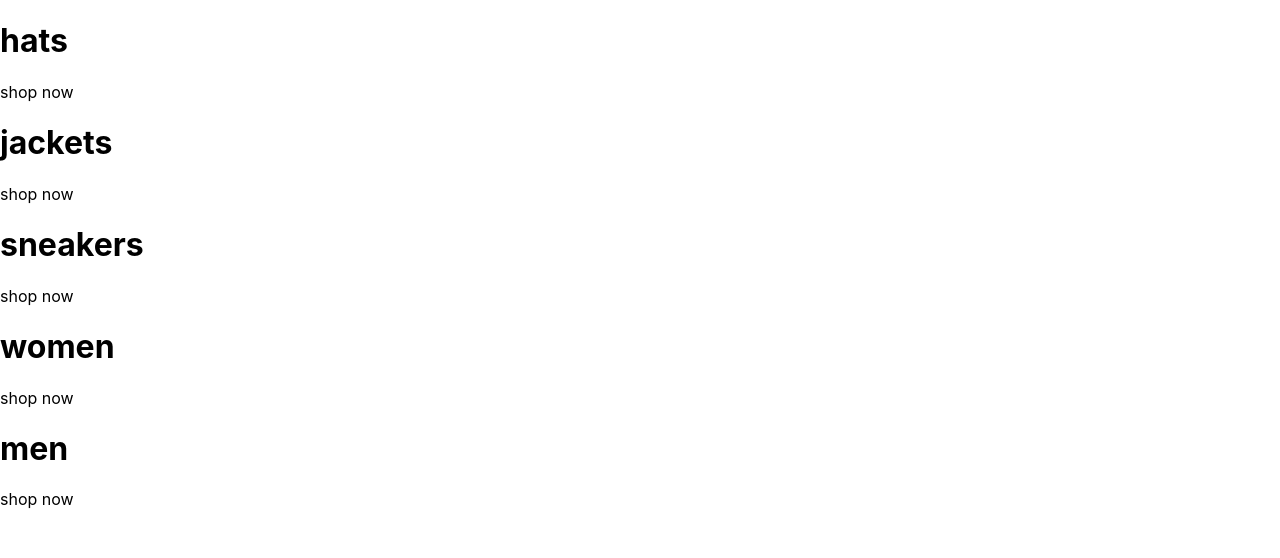
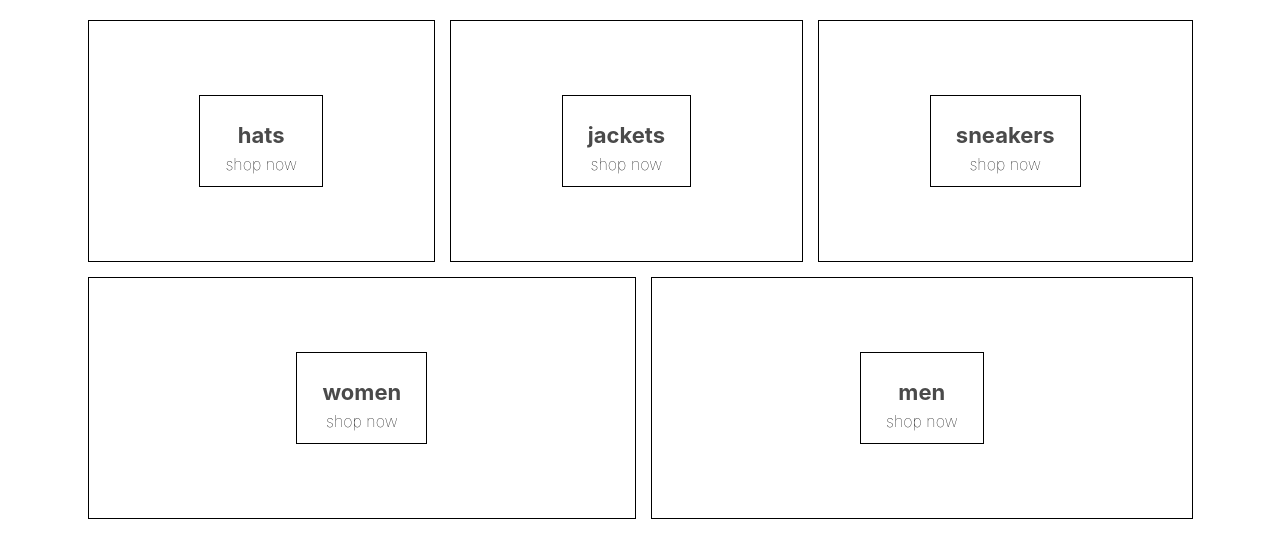
Before and after one commit to weo3dev/crwn-app, a React (Create React App) app: page / in a window 1280 px wide. Shown: the top 558 px of the page. Built offline with nearby package versions, Linux system fonts and the light colour scheme.

Commit message:
MenuItem component.

```diff
--- a/src/App.js
+++ b/src/App.js
@@ -1,7 +1,7 @@
 import React from 'react';
 import './App.css';
 
-import HomePage from './homepage.component';
+import HomePage from './pages/homepage/homepage.component';
 
 function App() {
   return (
--- a/src/homepage.component.jsx
+++ b/src/pages/homepage/homepage.component.jsx
@@ -1,4 +1,6 @@
 import React from "react";
+
+import './homepage.styles.scss';
 
 const HomePage = () => {
 
--- /dev/null
+++ b/src/pages/homepage/homepage.styles.scss
@@ -0,0 +1,54 @@
+.homepage {
+    display: flex;
+    flex-direction: column;
+    align-items: center;
+    padding: 20px 80px;
+  }
+
+  .directory-menu {
+    width: 100%;
+    display: flex;
+    flex-wrap: wrap;
+    justify-content: space-between;
+  }
+
+  .menu-item {
+    min-width: 30%;
+    height: 240px;
+    flex: 1 1 auto;
+    display: flex;
+    align-items: center;
+    justify-content: center;
+    border: 1px solid black;
+    margin: 0 7.5px 15px;
+
+    &:first-child {
+      margin-right: 7.5px;
+    }
+
+    &:last-child {
+      margin-left: 7.5px;
+    }
+
+    .content {
+      height: 90px;
+      padding: 0 25px;
+      display: flex;
+      flex-direction: column;
+      align-items: center;
+      justify-content: center;
+      border: 1px solid black;
+
+      .title {
+        font-weight: bold;
+        margin-bottom: 6px;
+        font-size: 22px;
+        color: #4a4a4a;
+      }
+
+      .subtitle {
+        font-weight: lighter;
+        font-size: 16px;
+      }
+    }
+  }
```
Also changed, not shown: src/components/menu-item/menu-item.component.jsx (added, +12 -0 lines).
